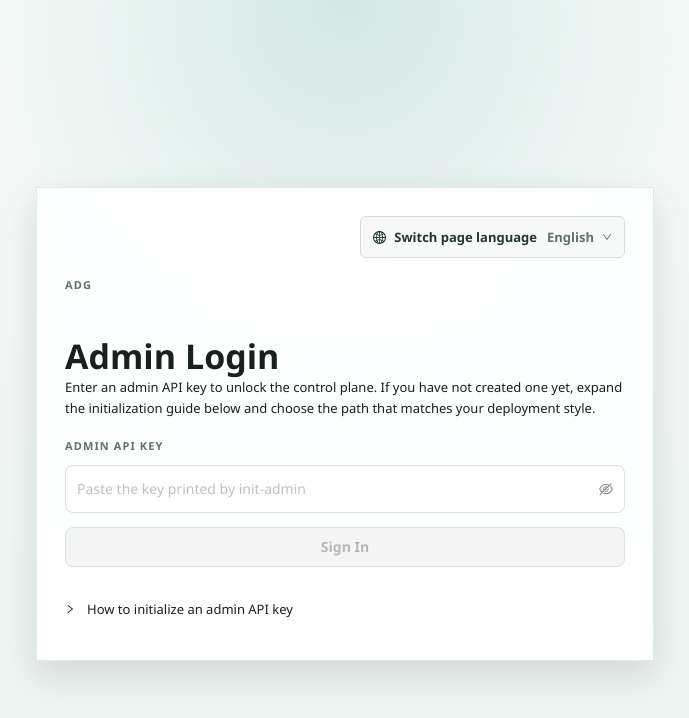
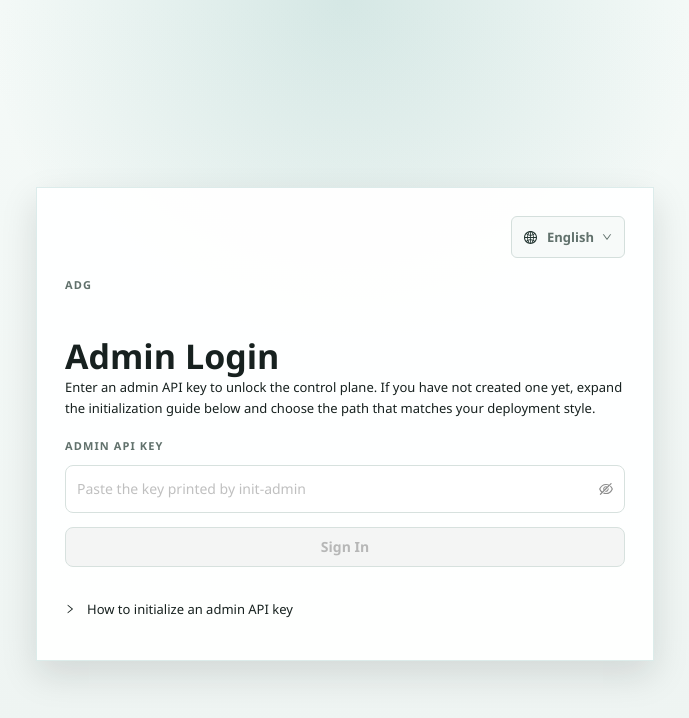
Before and after one commit to HanZephyr/AI-Data-Access-Gateway, a React (Vite) app in the folder web/: page / in a window 1280 px wide. Shown: the top 718 px of the page, without its empty margins (295-984 px from the left). Built offline with nearby package versions, Linux system fonts and the light colour scheme.

Commit message:
Simplify language switcher copy

```diff
--- a/web/src/LanguageSwitcher.tsx
+++ b/web/src/LanguageSwitcher.tsx
@@ -39,7 +39,6 @@ export function LanguageSwitcher({
         <span className="language-switcher-content">
           <span className="language-switcher-leading">
             <GlobalOutlined />
-            <span>{label}</span>
           </span>
           <span className="language-switcher-value">{activeOption?.label || value}</span>
         </span>
--- a/web/src/styles.css
+++ b/web/src/styles.css
@@ -263,7 +263,7 @@ body {
   min-width: 0;
   display: inline-flex;
   align-items: center;
-  gap: 8px;
+  justify-content: center;
   color: var(--ink-700);
   font-weight: 760;
 }
```
Also changed, not shown: 1 other file (tests, documents, lock files or other folders).
